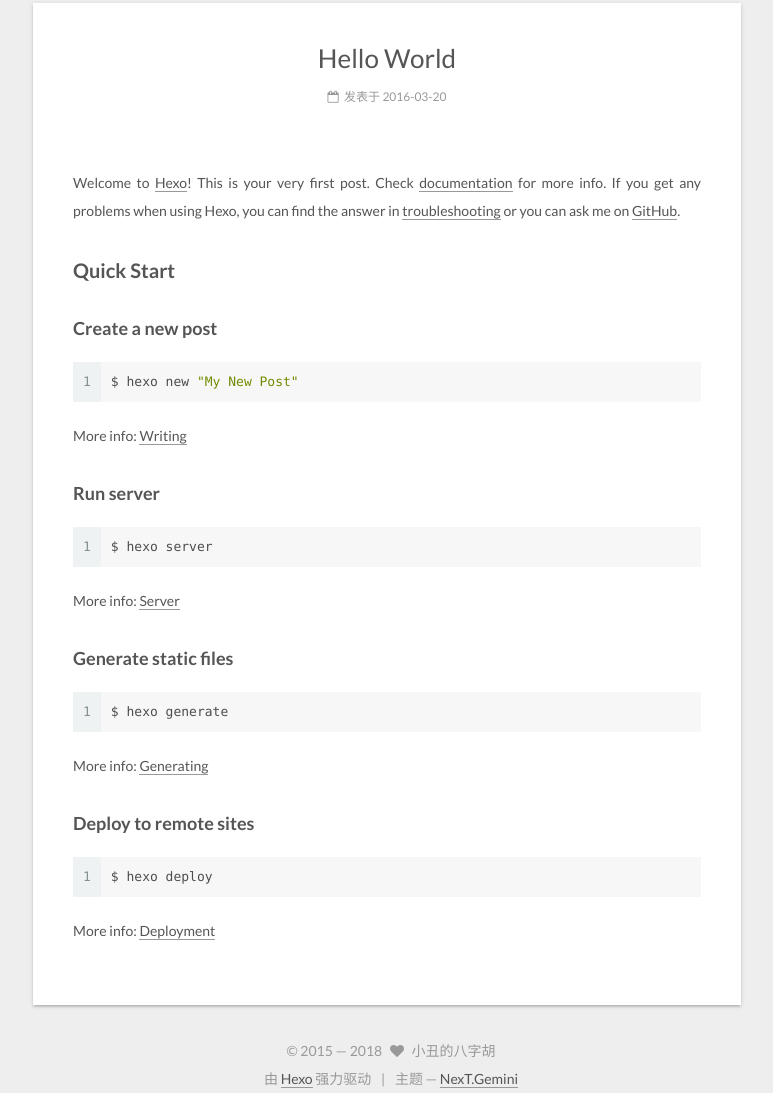
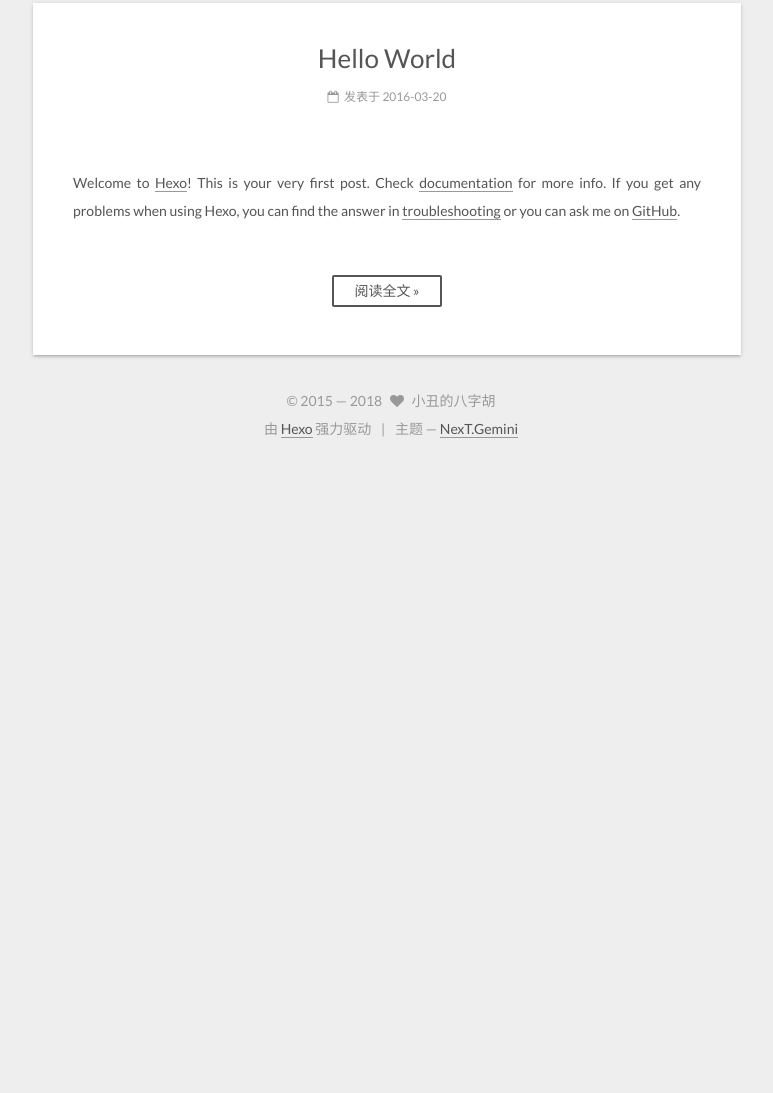
Before and after one commit to webshy/webshy.github.io, a plain HTML site: page index.html in a window 1280 px wide. Shown: the part 981-2074 px from the top of the page, without its empty margins (379-1152 px from the left). After the commit the page ends 1424 px from the top, so only its background shows below. Drawn offline with Linux system fonts and the light colour scheme.

Commit message:
Site updated: 2018-01-19 11:47:58

```diff
--- a/css/main.css
+++ b/css/main.css
@@ -1809,7 +1809,7 @@ pre .javascript .function {
   width: 4px;
   height: 4px;
   border-radius: 50%;
-  background: #1affaa;
+  background: #ffffb8;
 }
 .links-of-blogroll {
   font-size: 13px;
--- a/index.html
+++ b/index.html
@@ -467,18 +467,14 @@
 
 
 
-
-            <p>Welcome to <a href="https://hexo.io/" target="_blank" rel="external">Hexo</a>! This is your very first post. Check <a href="https://hexo.io/docs/" target="_blank" rel="external">documentation</a> for more info. If you get any problems when using Hexo, you can find the answer in <a href="https://hexo.io/docs/troubleshooting.html" target="_blank" rel="external">troubleshooting</a> or you can ask me on <a href="https://github.com/hexojs/hexo/issues" target="_blank" rel="external">GitHub</a>.</p>
-<h2 id="Quick-Start"><a href="#Quick-Start" class="headerlink" title="Quick Start"></a>Quick Start</h2><h3 id="Create-a-new-post"><a href="#Create-a-new-post" class="headerlink" title="Create a new post"></a>Create a new post</h3><figure class="highlight bash"><table><tr><td class="gutter"><pre><div class="line">1</div></pre></td><td class="code"><pre><div class="line">$ hexo new <span class="string">"My New Post"</span></div></pre></td></tr></table></figure>
-<p>More info: <a href="https://hexo.io/docs/writing.html" target="_blank" rel="external">Writing</a></p>
-<h3 id="Run-server"><a href="#Run-server" class="headerlink" title="Run server"></a>Run server</h3><figure class="highlight bash"><table><tr><td class="gutter"><pre><div class="line">1</div></pre></td><td class="code"><pre><div class="line">$ hexo server</div></pre></td></tr></table></figure>
-<p>More info: <a href="https://hexo.io/docs/server.html" target="_blank" rel="external">Server</a></p>
-<h3 id="Generate-static-files"><a href="#Generate-static-files" class="headerlink" title="Generate static files"></a>Generate static files</h3><figure class="highlight bash"><table><tr><td class="gutter"><pre><div class="line">1</div></pre></td><td class="code"><pre><div class="line">$ hexo generate</div></pre></td></tr></table></figure>
-<p>More info: <a href="https://hexo.io/docs/generating.html" target="_blank" rel="external">Generating</a></p>
-<h3 id="Deploy-to-remote-sites"><a href="#Deploy-to-remote-sites" class="headerlink" title="Deploy to remote sites"></a>Deploy to remote sites</h3><figure class="highlight bash"><table><tr><td class="gutter"><pre><div class="line">1</div></pre></td><td class="code"><pre><div class="line">$ hexo deploy</div></pre></td></tr></table></figure>
-<p>More info: <a href="https://hexo.io/docs/deployment.html" target="_blank" rel="external">Deployment</a></p>
-
-
+          <p>Welcome to <a href="https://hexo.io/" target="_blank" rel="external">Hexo</a>! This is your very first post. Check <a href="https://hexo.io/docs/" target="_blank" rel="external">documentation</a> for more info. If you get any problems when using Hexo, you can find the answer in <a href="https://hexo.io/docs/troubleshooting.html" target="_blank" rel="external">troubleshooting</a> or you can ask me on <a href="https://github.com/hexojs/hexo/issues" target="_blank" rel="external">GitHub</a>.<br>
+          <!--noindex-->
+          <div class="post-button text-center">
+            <a class="btn" href="/2016/03/20/hello-world/#more" rel="contents">
+              阅读全文 &raquo;
+            </a>
+          </div>
+          <!--/noindex-->
 
 
     </div>
```
Also changed, not shown: 2016/03/20/hello-world/index.html (+5 -5 lines).
